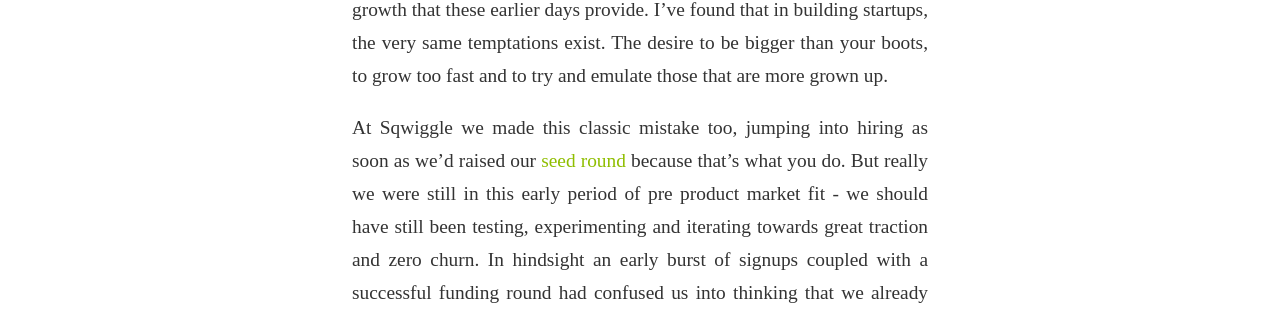
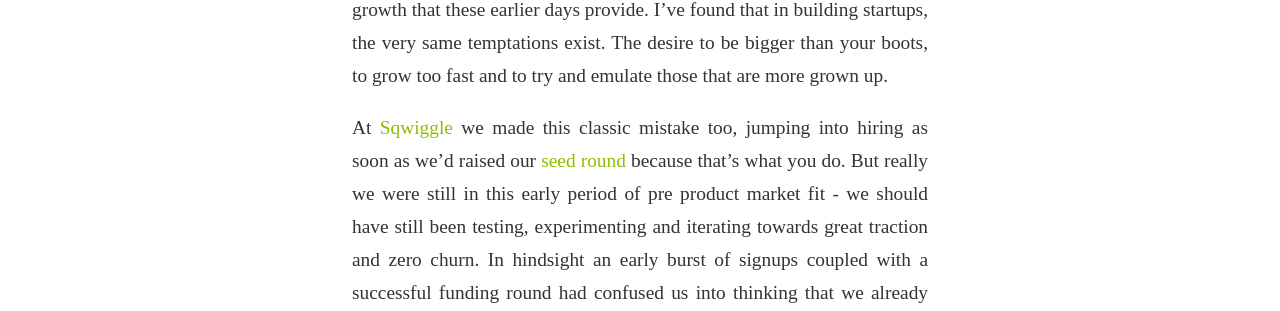
Before and after one commit to tommoor/tommoor.github.io, a Jekyll site: the page built from _posts/2015-01-17-dont-grow-too-fast.markdown, in a window 1280 px wide. Shown: the part 896-1207 px from the top of the page. Built offline with Jekyll 4.4.1, drawn with Linux system fonts in a browser that asks for light colours; nearby versions of some CDN libraries; some web fonts are replaced; Markdown is read by kramdown in place of the engine named in the settings; comment, search, counter and statistics services are not loaded; part of the change alters nothing that is shown.

```diff
--- a/_posts/2015-01-17-dont-grow-too-fast.markdown
+++ b/_posts/2015-01-17-dont-grow-too-fast.markdown
@@ -14,6 +14,6 @@ As a kid I always wanted to eat too much, grow up faster, be taller. I’d look
 
 Of course now we realise how important those years are - there is no way we could simply skip to final exams without all of the learning and growth that these earlier days provide. I’ve found that in building startups, the very same temptations exist. The desire to be bigger than your boots, to grow too fast and to try and emulate those that are more grown up.
 
-At Sqwiggle we made this classic mistake too, jumping into hiring as soon as we’d raised our [seed round](/2013/09/06/lessons-learnt-raising-a-million-dollar-seed-round/) because that’s what you do. But really we were still in this early period of pre product market fit - we should have still been testing, experimenting and iterating towards great traction and zero churn. In hindsight an early burst of signups coupled with a successful funding round had confused us into thinking that we already had product market fit and our ambitions meant we were only too eager to grow up to the "next stage".
+At [Sqwiggle](https://www.sqwiggle.com) we made this classic mistake too, jumping into hiring as soon as we’d raised our [seed round](/2013/09/06/lessons-learnt-raising-a-million-dollar-seed-round/) because that’s what you do. But really we were still in this early period of pre product market fit - we should have still been testing, experimenting and iterating towards great traction and zero churn. In hindsight an early burst of signups coupled with a successful funding round had confused us into thinking that we already had product market fit and our ambitions meant we were only too eager to grow up to the "next stage".
 
 Step back, embrace where you are at, don't grow too fast.
```
